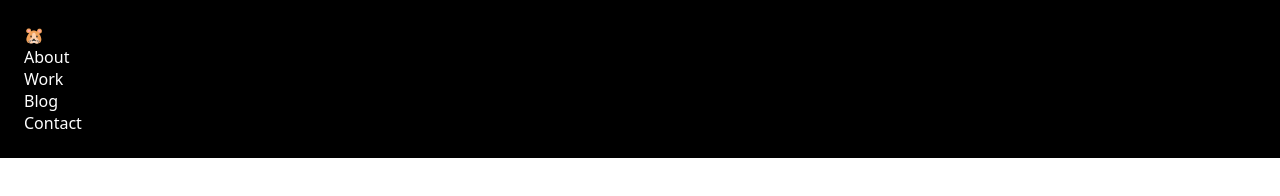
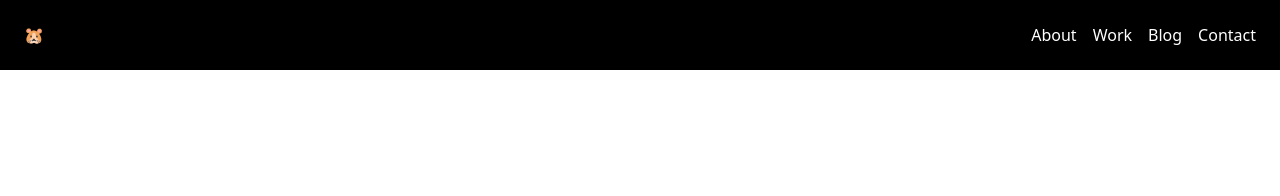
Before and after one commit to department19/css-layout, a plain HTML site: page challenge-3/index.html in a window 1280 px wide. Drawn offline with Linux system fonts and the light colour scheme.

Commit message:
challenge 3 done

```diff
--- a/challenge-3/index.html
+++ b/challenge-3/index.html
@@ -37,7 +37,7 @@
       color: white;
     }
 
-    .role {
+    .row {
       display: flex;
       flex-wrap: wrap;
       gap: 1rem;
@@ -52,6 +52,10 @@
       align-items: end;
     }
 
+    .justify-space-between {
+      justify-content: space-between;
+    }
+
     .justify-end {
       justify-content: flex-end;
     }
@@ -59,10 +63,10 @@
 </head>
 
 <body>
-  <header>
+  <header class="row justify-space-between">
     <a href="/" aria-label="Home">🐹</a>
     <nav>
-      <ul>
+      <ul class="row">
         <li><a href="#about">About</a></li>
         <li><a href="#work">Work</a></li>
         <li><a href="#blog">Blog</a></li>
```
